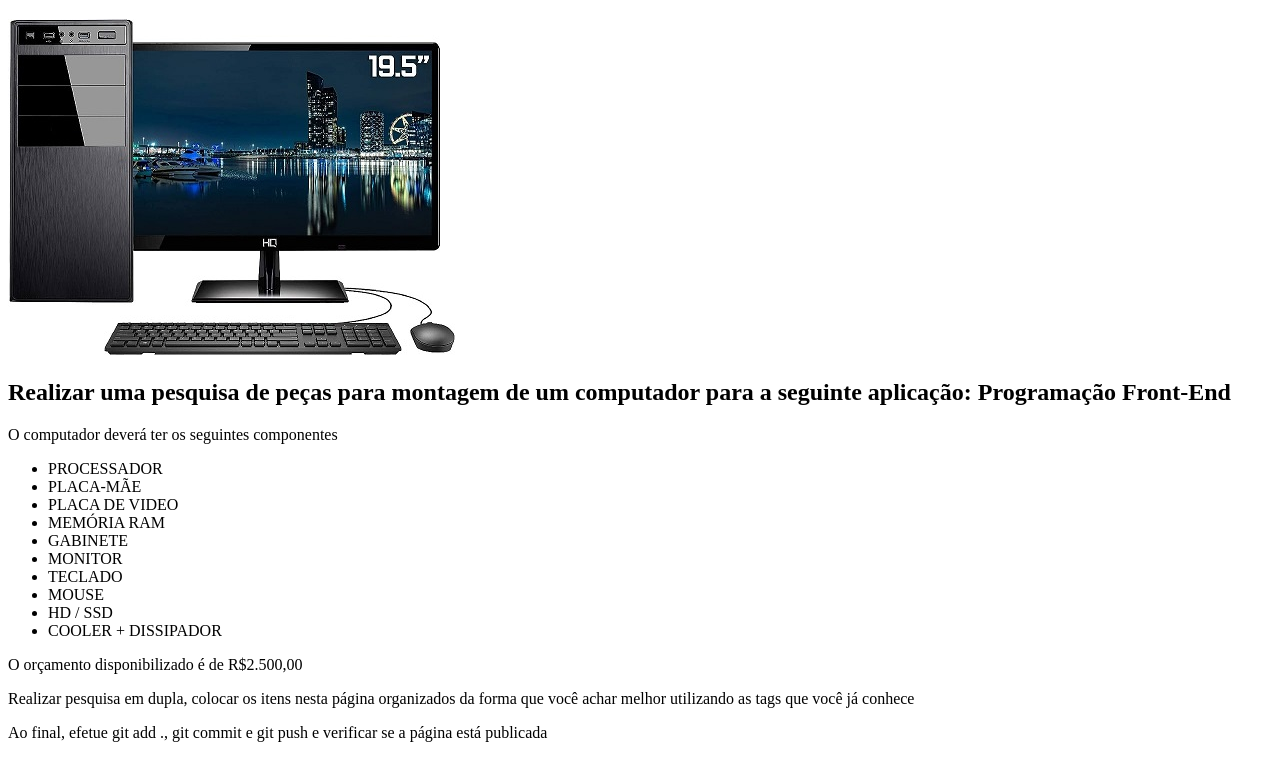
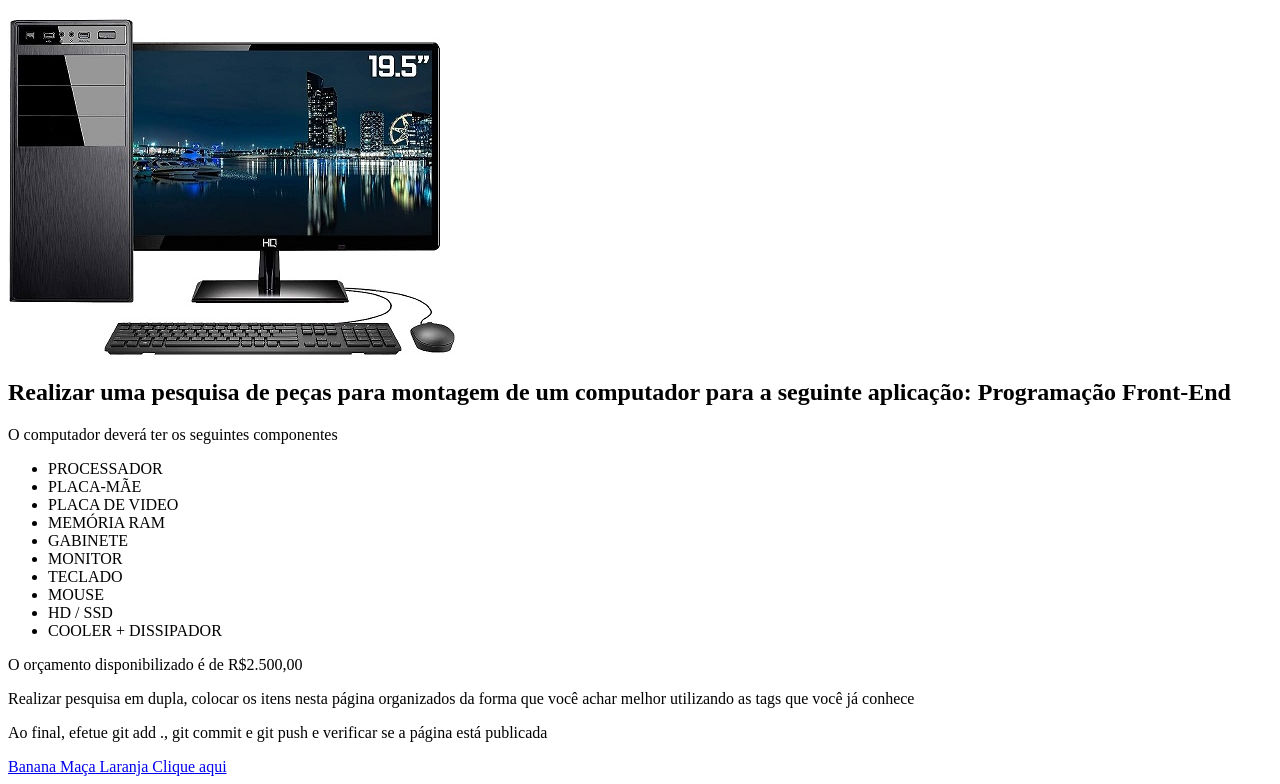
Before and after one commit to Cleyton-Souza/atividadeFTIC, a plain HTML site: page index.html in a window 1280 px wide. Shown: the part 87-871 px from the top of the page. Before the commit the page ends 845 px from the top, so only its background shows below. Drawn offline with Linux system fonts and the light colour scheme.

Commit message:
Incluído link para página externa através do comando <a ref= aspas DIGITE AQUI O ENDEREÇO aspas> DIGITE AQUI A MENSAGEM QUE VAI APARECER NA PÁGINA

```diff
--- a/index.html
+++ b/index.html
@@ -36,6 +36,12 @@
 
             <p>Ao final, efetue git add ., git commit e git push e verificar se a página está publicada</p>
 
+            <a href="https://www.pichau.com.br/placa-de-video-afox-radeon-rx-550-4gb-gddr5-128-bit-afrx550-4096d5h4-v5?gclid=EAIaIQobChMIv9y7hcDngAMVmU9IAB2e-ws9EAQYBSABEgKFbPD_BwE">
+                Banana Maça Laranja Clique aqui
+            </a>
+
+            </a>
+
 
 
     </body>
```
